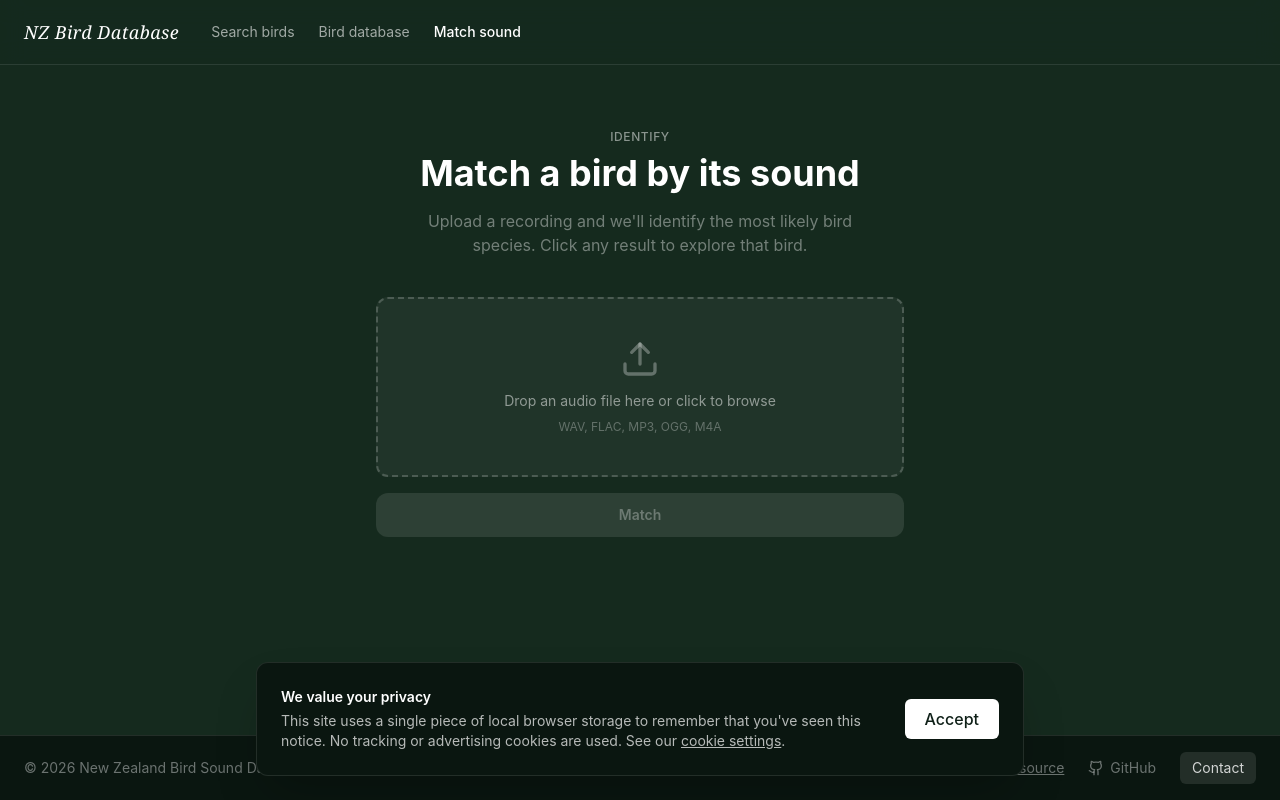
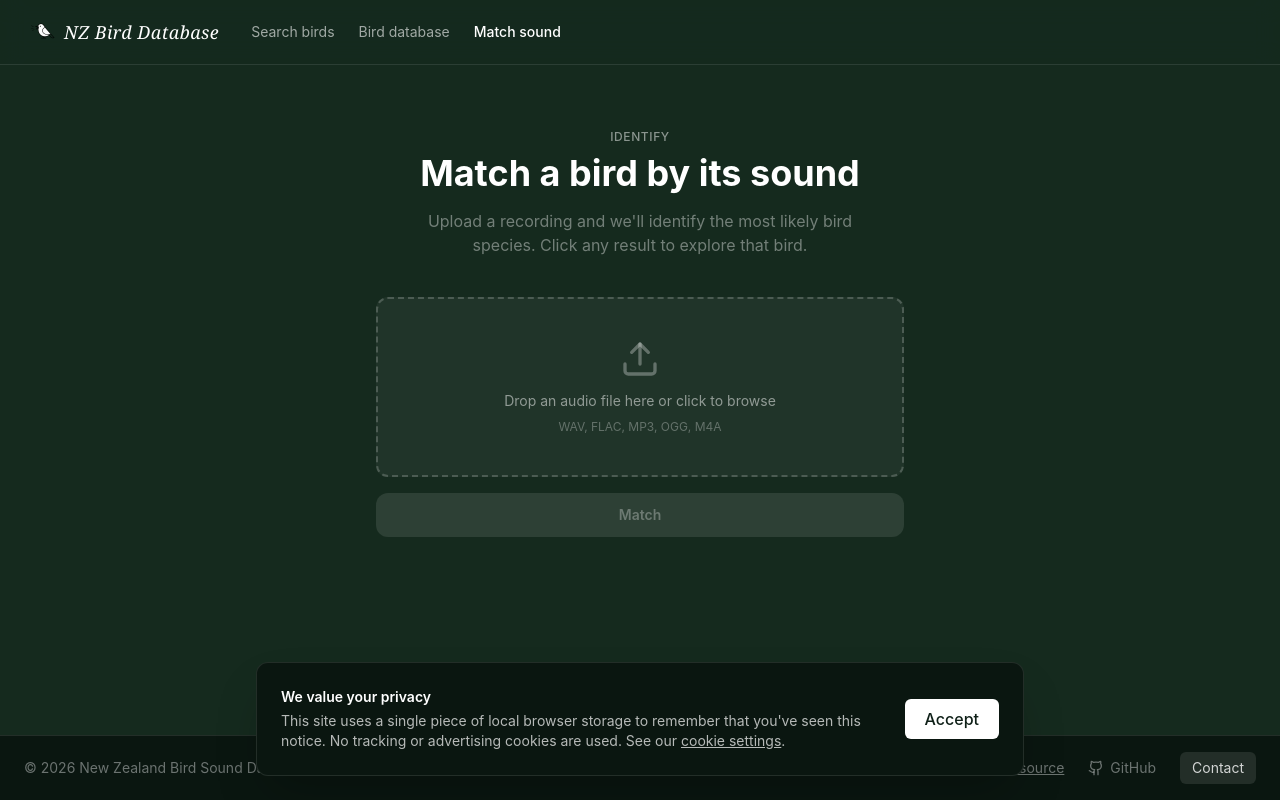
Before and after one commit to giddypergrid/NZBirdSoundDatabase-Frontend, a React (Create React App) app: page /match in a window 1280 px wide. Built offline with nearby package versions, Linux system fonts and the light colour scheme; no server answers.

Commit message:
feat: add site logo and rename app to NZBirdSoundDatabase

```diff
--- a/public/index.html
+++ b/public/index.html
@@ -2,14 +2,14 @@
 <html lang="en">
   <head>
     <meta charset="utf-8" />
-    <link rel="icon" href="%PUBLIC_URL%/favicon.ico" />
+    <link rel="icon" type="image/png" href="%PUBLIC_URL%/site-logo.png" />
     <meta name="viewport" content="width=device-width, initial-scale=1, viewport-fit=cover" />
     <meta name="theme-color" content="#000000" />
     <meta
       name="description"
-      content="Web site created using create-react-app"
+      content="NZ Bird Sound Database — identify and explore New Zealand bird sounds"
     />
-    <link rel="apple-touch-icon" href="%PUBLIC_URL%/logo192.png" />
+    <link rel="apple-touch-icon" href="%PUBLIC_URL%/site-logo.png" />
     <!--
       manifest.json provides metadata used when your web app is installed on a
       user's mobile device or desktop. See https://developers.google.com/web/fundamentals/web-app-manifest/
@@ -24,7 +24,7 @@
       work correctly both with client-side routing and a non-root public URL.
       Learn how to configure a non-root public URL by running `npm run build`.
     -->
-    <title>React App</title>
+    <title>NZBirdSoundDatabase</title>
   </head>
   <body>
     <noscript>You need to enable JavaScript to run this app.</noscript>
--- a/src/staticComponents/DefaultHeader.tsx
+++ b/src/staticComponents/DefaultHeader.tsx
@@ -25,6 +25,7 @@ const DefaultHeader = () => {
         {/* Left: Logo + Nav */}
         <div className="flex items-center gap-8">
           <Link to="/" className="flex items-center group">
+            <img src="/site-logo.png" alt="NZ Bird Sound logo" className="h-8 w-8 rounded-full object-cover mr-2" />
             <span className="text-lg font-serif italic text-white tracking-wide">
               NZ Bird Database
             </span>
```
Also changed, not shown: public/manifest.json, public/site-logo.png (added).
